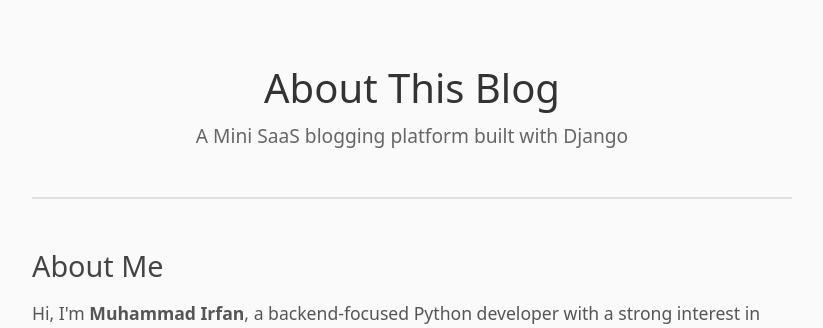
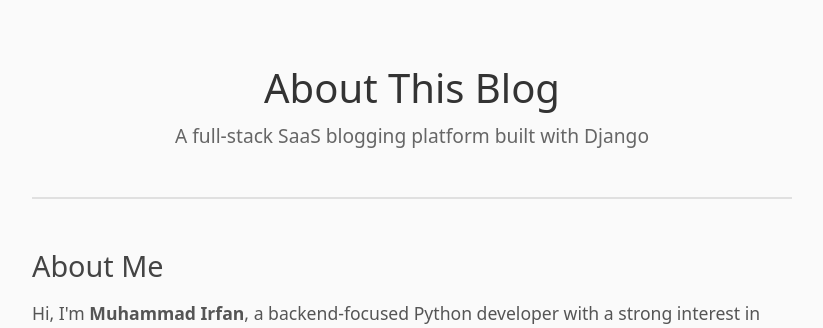
Before and after one commit to MIrfanGH/Django_Blog, a Django app: page /about/ in a window 1280 px wide. Shown: the part 56-384 px from the top of the page, without its empty margins (228-1051 px from the left). Run offline with Django 5.2, Linux system fonts and the light colour scheme; parts of the project's set-up code (start-up, migrations or seed data) failed here and were passed over.

Commit message:
Update about page

```diff
--- a/blog/templates/blog/about.html
+++ b/blog/templates/blog/about.html
@@ -85,7 +85,7 @@
 <div class="about-container">
     <div class="about-header">
         <h1>About This Blog</h1>
-        <p>A Mini SaaS blogging platform built with Django</p>
+        <p>A full-stack SaaS blogging platform built with Django</p>
     </div>
 
     <div class="section">
```
